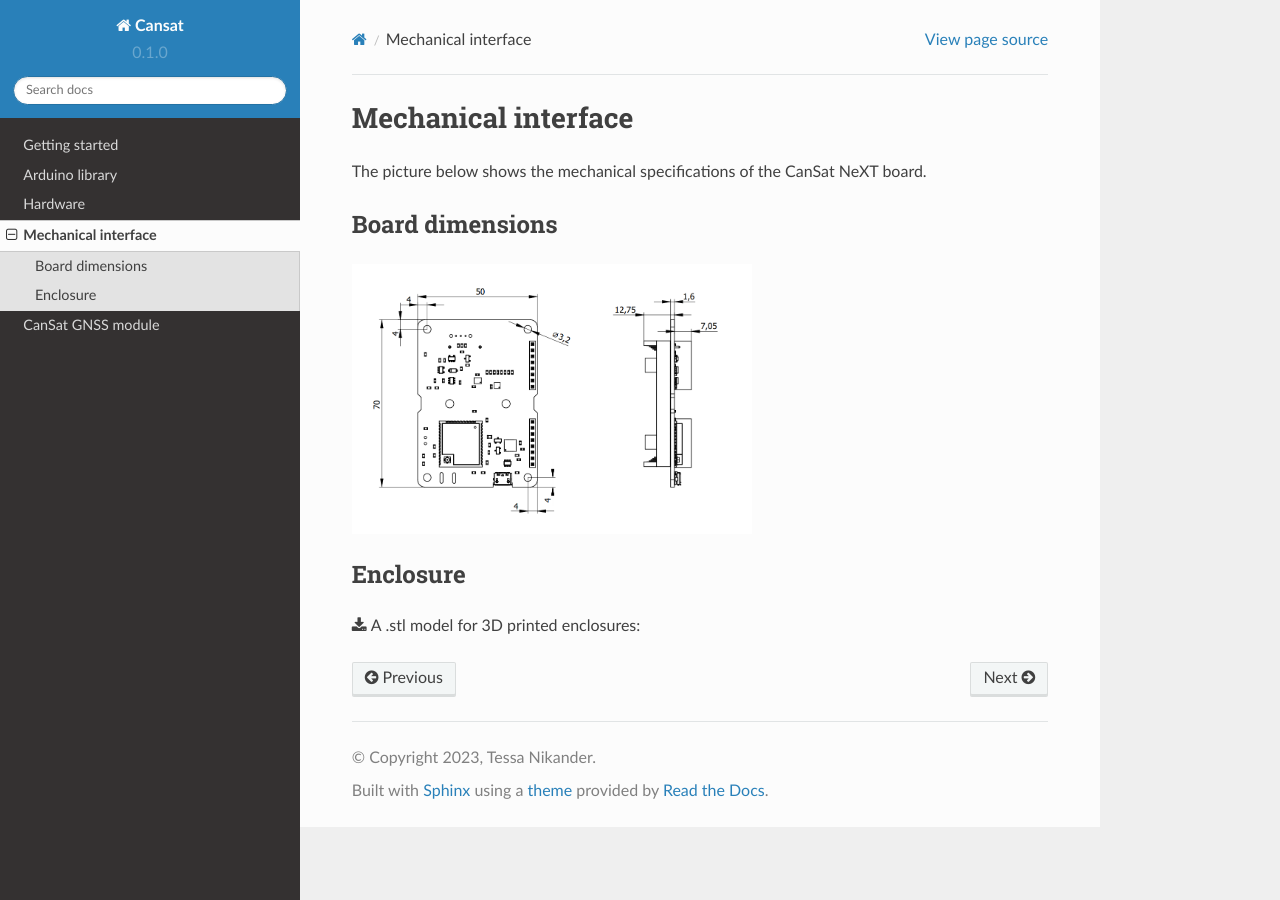
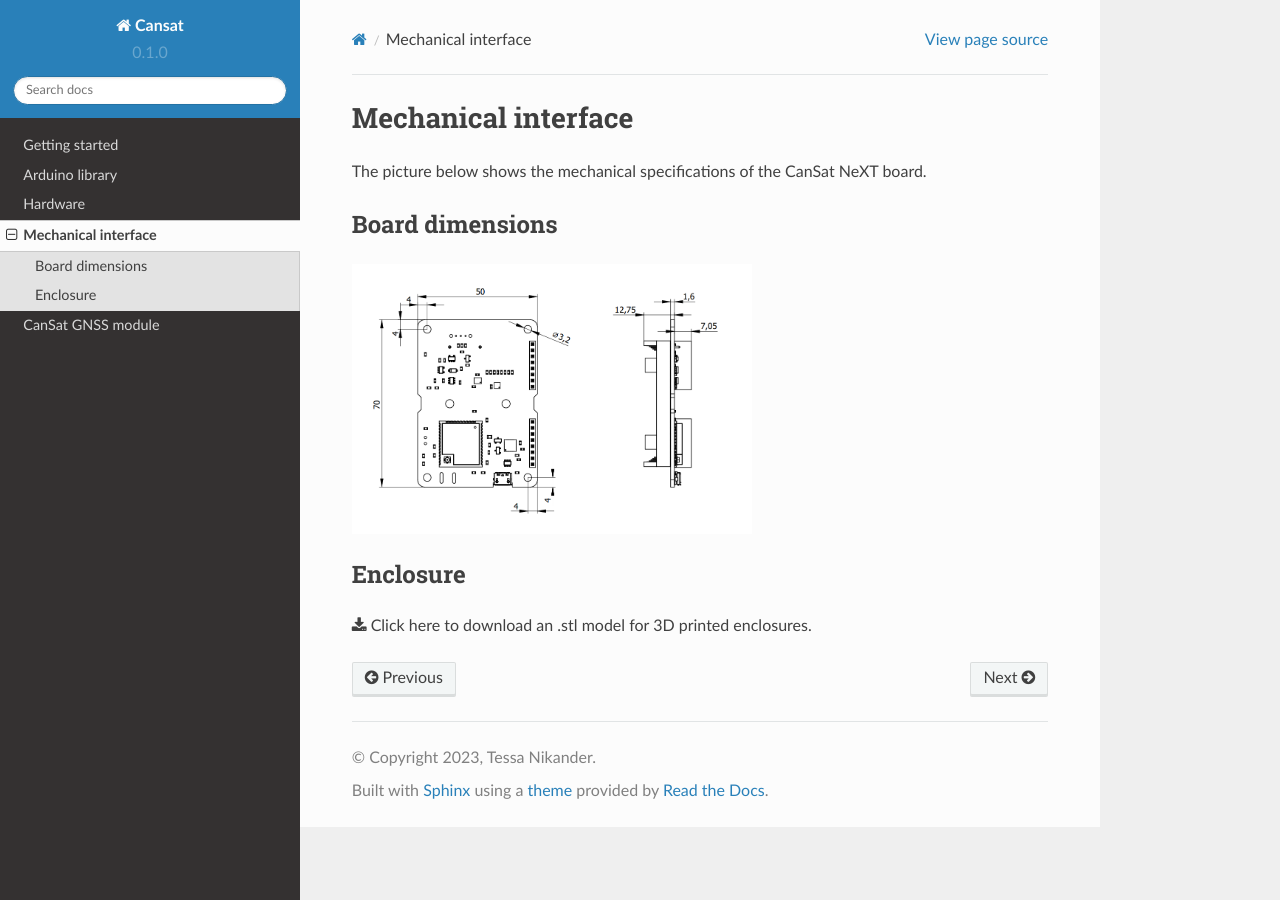
Before and after one commit to nikandt/cansat, a Sphinx documentation site: the page built from docs/source/mechanical.rst, in a window 1280 px wide. Built offline with Sphinx 7.4.7 and the Read the Docs theme 2.0.0, drawn with Linux system fonts in a browser that asks for light colours.

Commit message:
Fix syntax in mechanical.rst

```diff
--- a/docs/source/mechanical.rst
+++ b/docs/source/mechanical.rst
@@ -20,4 +20,4 @@ Board dimensions
 Enclosure
 ---------
 
-:download:`A .stl model for 3D printed enclosures <mech/cansat.stl>`:
+:download:`Click here <mech/cansat.stl>` to download an .stl model for 3D printed enclosures.
```
